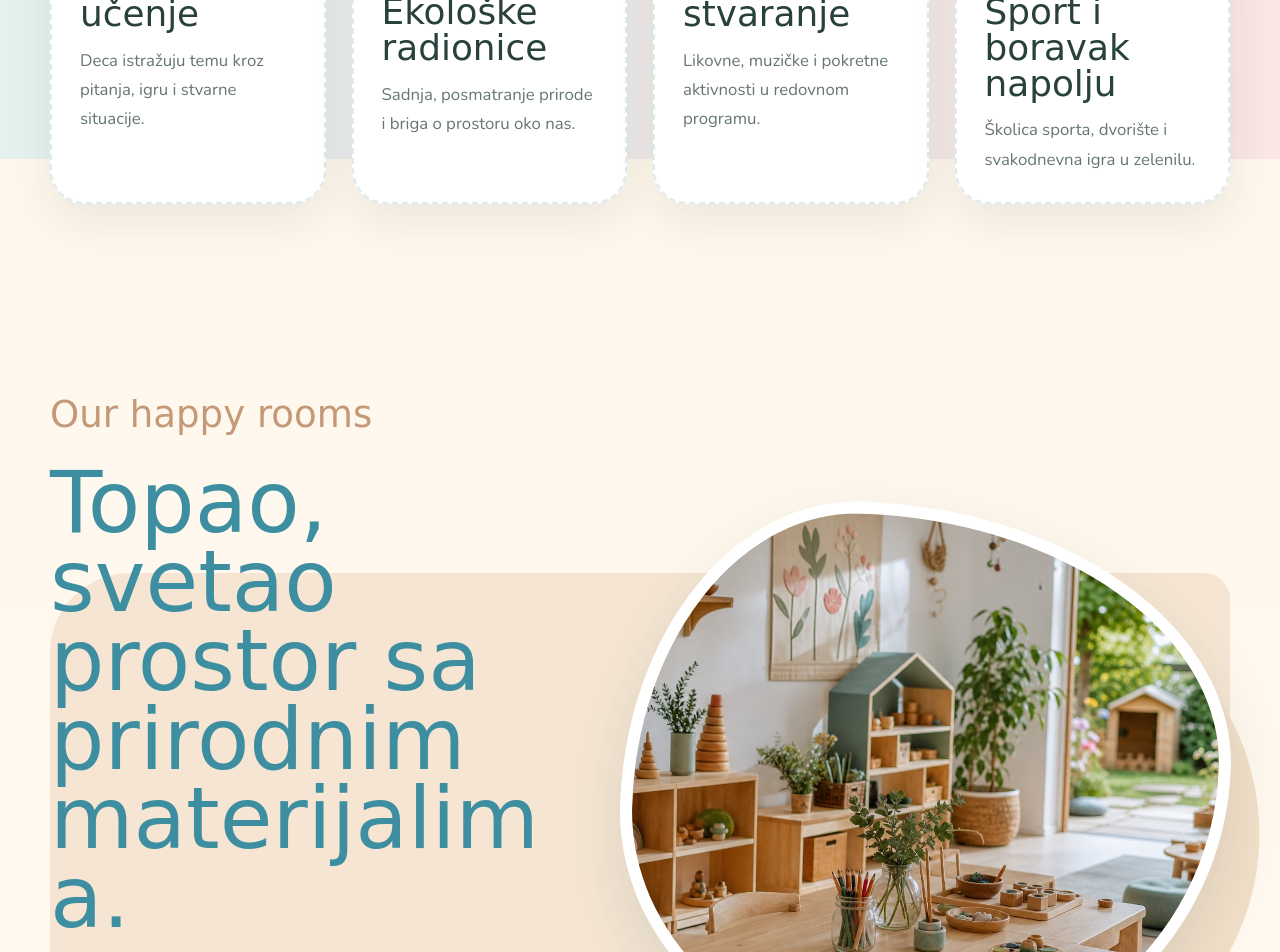
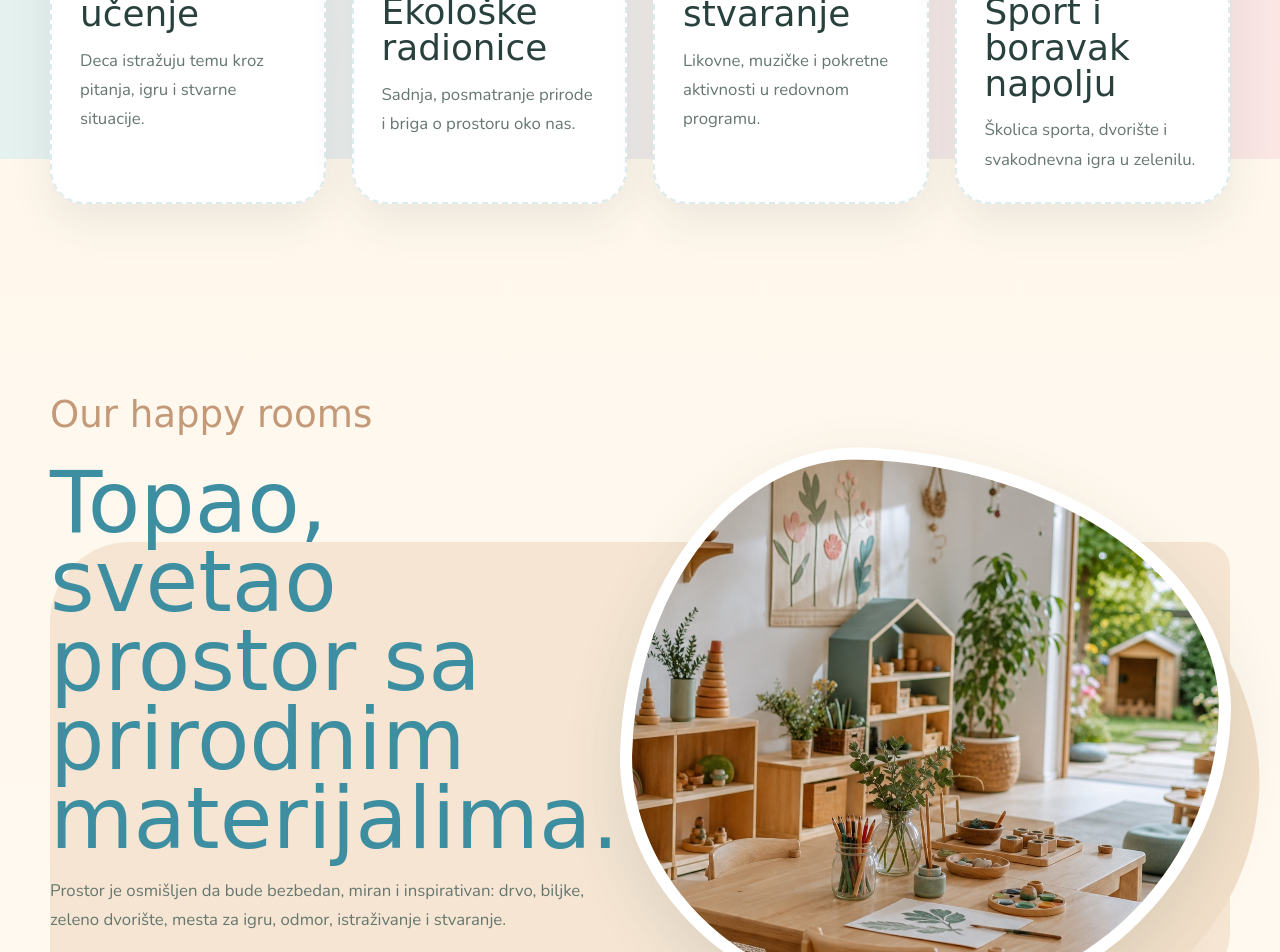
Before and after one commit to Stefan4012IT/vila-visnjica, a Next.js app: page / in a window 1280 px wide. Shown: the part 3188-4140 px from the top of the page. Built offline with nearby package versions, Linux system fonts and the light colour scheme; a web font is replaced by a local one.

Commit message:
Prevent mid-word text wrapping

```diff
--- a/app/globals.scss
+++ b/app/globals.scss
@@ -69,7 +69,9 @@ h1,
 h2,
 h3,
 p {
-  overflow-wrap: anywhere;
+  hyphens: none;
+  overflow-wrap: normal;
+  word-break: normal;
 }
 
 h1,
```
